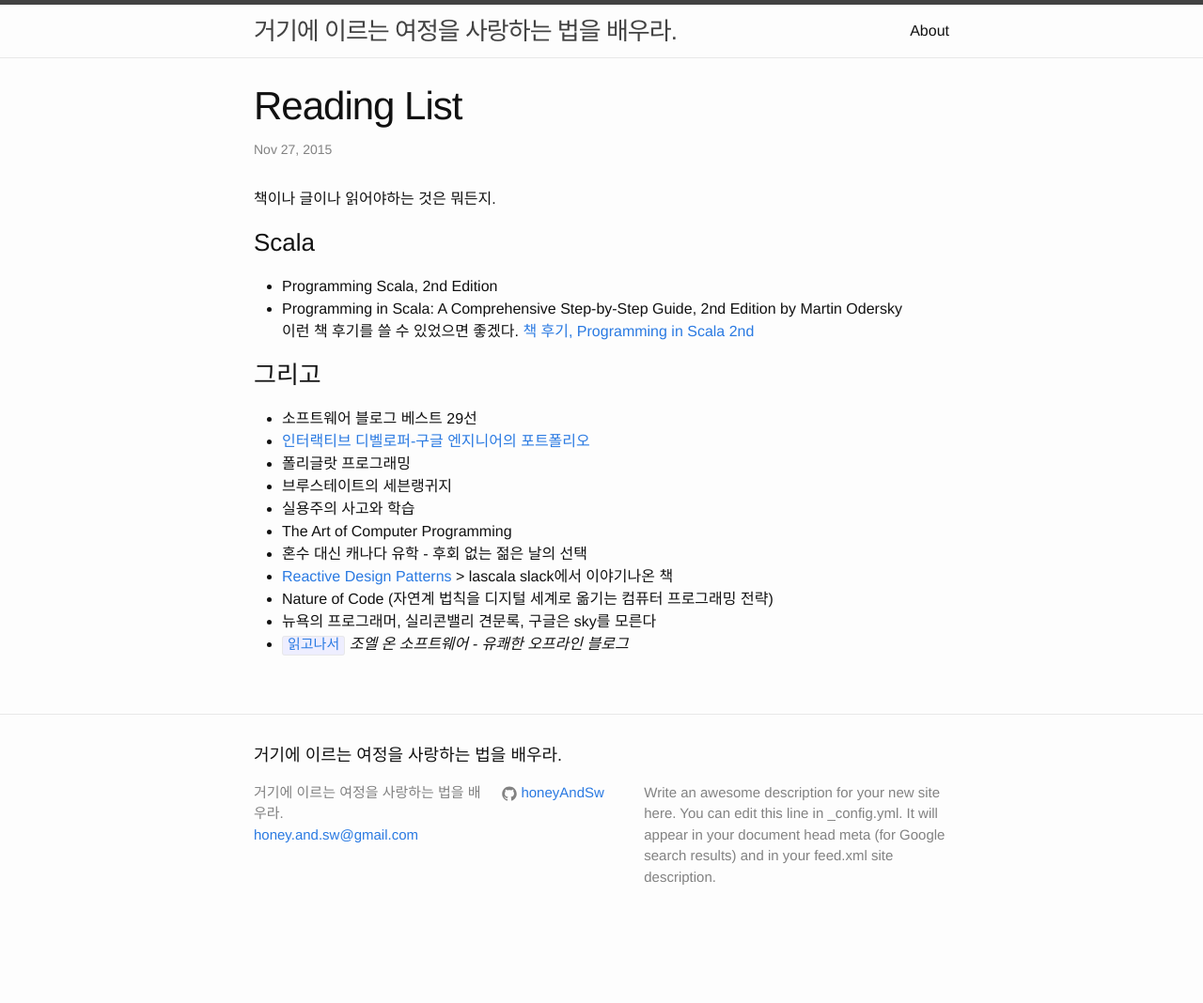
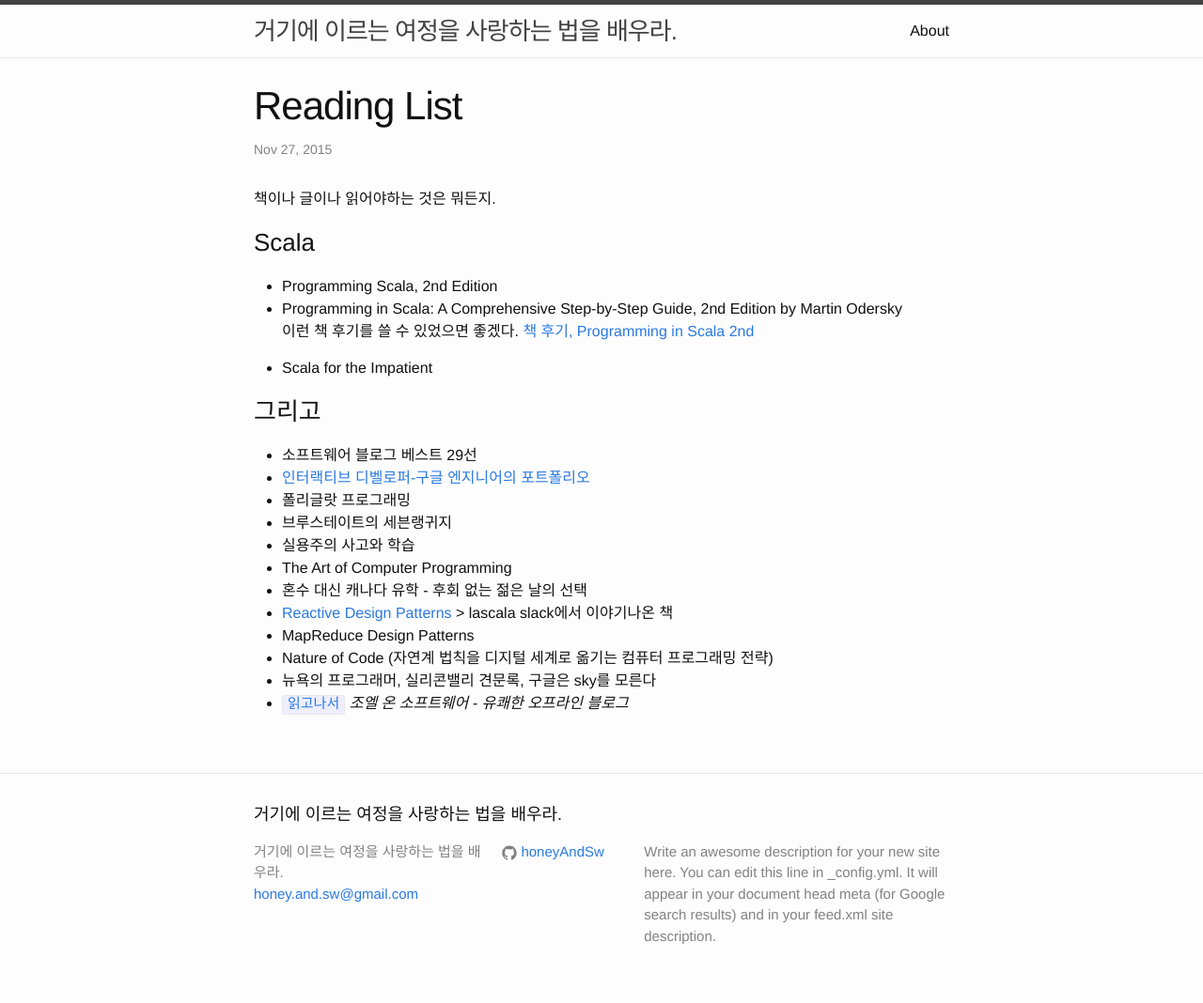
Before and after one commit to honeyAndSw/honeyAndSw.github.io, a Jekyll site: the page built from _posts/2015-11-27-reading-list.markdown, in a window 1280 px wide. Shown: the whole page at 94% size. Built offline with Jekyll 4.4.1, drawn with Linux system fonts in a browser that asks for light colours; before the commit the page ends 1005 px from its top, so only the background shows below that.

Commit message:
update reading list.
update reading list2

```diff
--- a/_posts/2015-11-27-reading-list.markdown
+++ b/_posts/2015-11-27-reading-list.markdown
@@ -9,6 +9,7 @@ date: 2015-11-27 11:20:00
 - Programming Scala, 2nd Edition
 - Programming in Scala: A Comprehensive Step-by-Step Guide, 2nd Edition by Martin Odersky
 : 이런 책 후기를 쓸 수 있었으면 좋겠다. [책 후기, Programming in Scala 2nd](http://seoh.github.io/blog/2015/01/18/pis-review/)
+- Scala for the Impatient
 
 ### 그리고
 - 소프트웨어 블로그 베스트 29선
@@ -19,6 +20,7 @@ date: 2015-11-27 11:20:00
 - The Art of Computer Programming
 - 혼수 대신 캐나다 유학 - 후회 없는 젊은 날의 선택
 - [Reactive Design Patterns](https://www.manning.com/books/reactive-design-patterns) > lascala slack에서 이야기나온 책
+- MapReduce Design Patterns
 - Nature of Code (자연계 법칙을 디지털 세계로 옮기는 컴퓨터 프로그래밍 전략)
 - 뉴욕의 프로그래머, 실리콘밸리 견문록, 구글은 sky를 모른다
 - [`읽고나서`](/2015/11/01/조엘-온-소프트웨어.html) *조엘 온 소프트웨어 - 유쾌한 오프라인 블로그*
```
